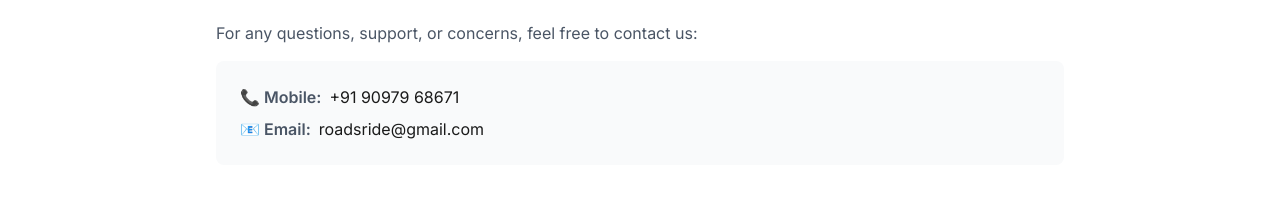
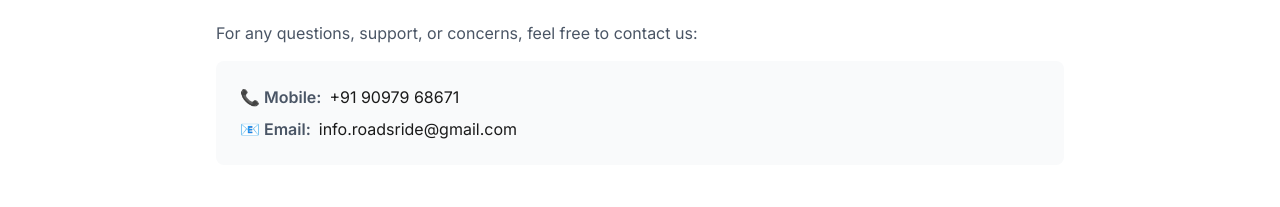
Before and after one commit to inforoadsride-4811/roadsride, a Next.js app: page /terms-conditions in a window 1280 px wide. Shown: the part 2028-2235 px from the top of the page. Built offline with nearby package versions, Linux system fonts and the light colour scheme; no server answers.

Commit message:
Update page.js

```diff
--- a/src/app/terms-conditions/page.js
+++ b/src/app/terms-conditions/page.js
@@ -83,7 +83,7 @@ export default function TermsConditionsPage() {
             <span className="font-semibold">📞 Mobile:</span> <a href="tel:+919097968671" className="text-brand-black hover:underline">+91 90979 68671</a>
           </p>
           <p className="flex items-center gap-2">
-            <span className="font-semibold">📧 Email:</span> <a href="mailto:roadsride@gmail.com" className="text-brand-black hover:underline">roadsride@gmail.com</a>
+            <span className="font-semibold">📧 Email:</span> <a href="mailto:info.roadsride@gmail.com" className="text-brand-black hover:underline">  info.roadsride@gmail.com</a>
           </p>
         </div>
       </div>
```
